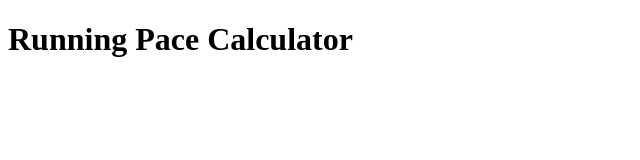
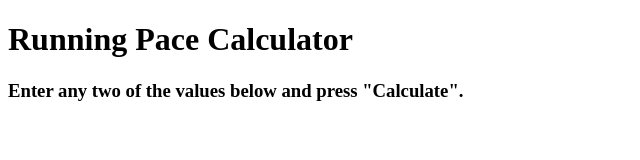
Before and after one commit to mvolkmann/running-calculator, a website: page index.html in a window 1280 px wide. Shown: the whole page, without its empty margins (0-640 px from the left). Drawn offline with Linux system fonts and the light colour scheme.

Commit message:
added to index.html

```diff
--- a/index.html
+++ b/index.html
@@ -6,5 +6,7 @@
   </head>
   <body>
     <h1>Running Pace Calculator</h1>
+
+    <h3>Enter any two of the values below and press "Calculate".</h3>
   </body>
 </html>
```
